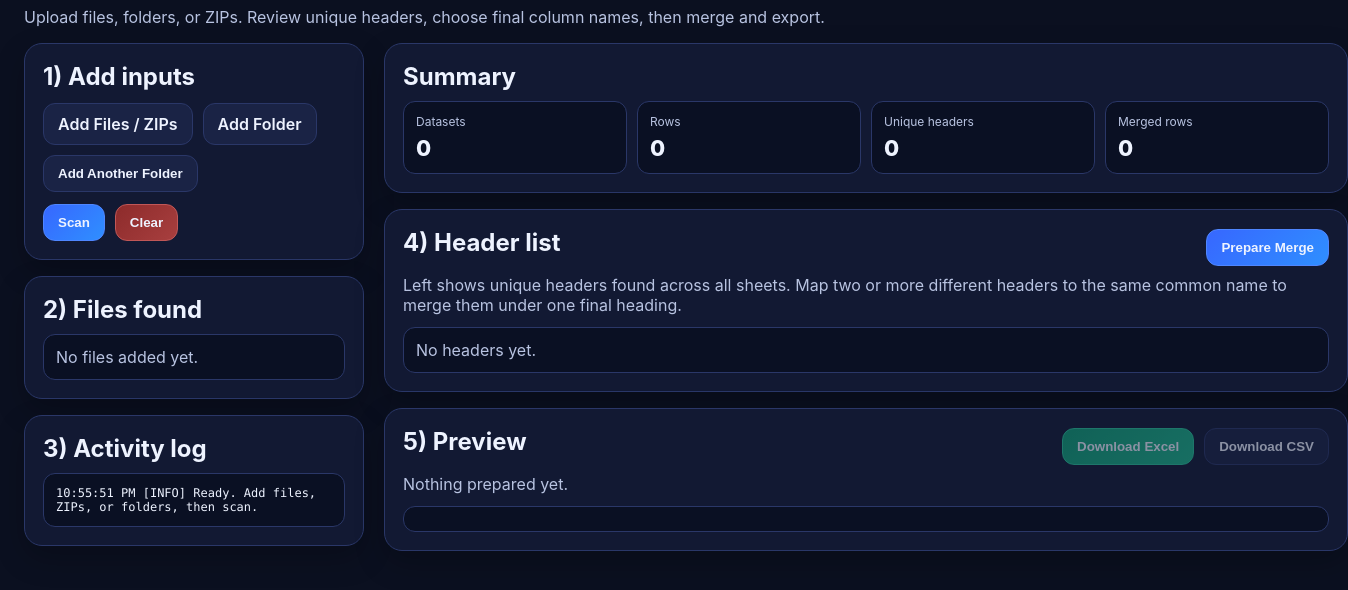
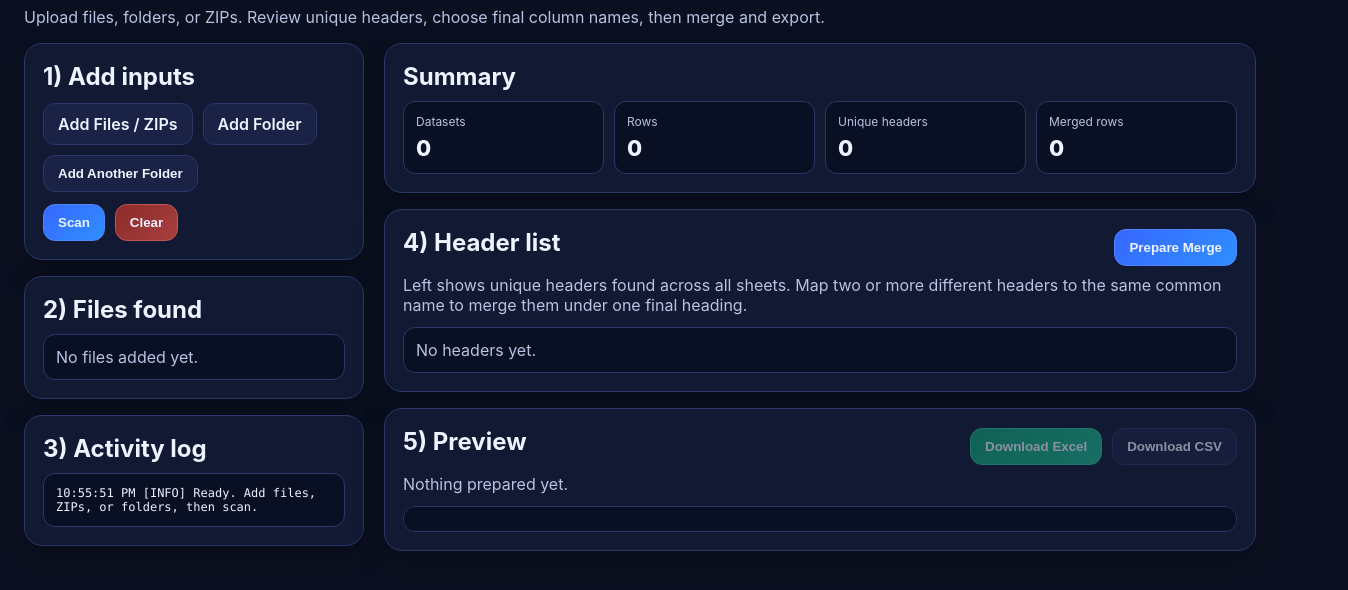
Before and after one commit to worldofprofessionalsin-lab/ExcelMerger, a plain HTML site: page index.html in a window 1280 px wide. Shown: the part 66-656 px from the top of the page, 1348 px wide, since content can reach past the window. Drawn offline with nearby package versions, Linux system fonts and the light colour scheme.

Commit message:
Update index.html

```diff
--- a/index.html
+++ b/index.html
@@ -22,13 +22,28 @@
       font-family: Inter, system-ui, -apple-system, Segoe UI, Roboto, Arial, sans-serif;
       background: #0b1020;
       color: var(--text);
+      min-height: 100vh;
     }
-    .wrap { max-width: 1320px; margin: 0 auto; padding: 24px; }
+    .wrap {
+      max-width: 100%;
+      margin: 0;
+      padding: 24px;
+      width: 100%;
+    }
+    html, body { overflow-x: hidden; }
     h1,h2,h3 { margin: 0 0 10px; }
     p { margin: 0; color: var(--muted); }
-    .grid { display: grid; grid-template-columns: 340px 1fr; gap: 20px; align-items: start; }
-    .stack { display: flex; flex-direction: column; gap: 16px; }
+    .grid {
+      display: grid;
+      grid-template-columns: 340px minmax(0, 1fr);
+      gap: 20px;
+      align-items: start;
+      width: 100%;
+    }
+    .stack { display: flex; flex-direction: column; gap: 16px; min-width: 0; }
+    .stack { display: flex; flex-direction: column; gap: 16px; min-width: 0; }
     .card {
+      min-width: 0;
       background: #121933;
       border: 1px solid var(--border);
       border-radius: 18px;
@@ -158,9 +173,9 @@
       color: var(--muted);
       margin: 0 6px 6px 0;
     }
-    .table-wrap { overflow: auto; max-height: 70vh; background:#0a1023; }
-    table { width: 100%; border-collapse: collapse; min-width: 900px; }
-    th, td { border-bottom: 1px solid #1a2342; padding: 10px; text-align: left; font-size: 13px; }
+    .table-wrap { overflow-x: auto; overflow-y: auto; max-height: 70vh; max-width: 100%; background:#0a1023; }
+    table { width: 100%; border-collapse: collapse; min-width: 900px; max-width: 100%; }
+    th, td { border-bottom: 1px solid #1a2342; padding: 10px; text-align: left; font-size: 13px; word-break: break-word; overflow-wrap: anywhere; }
     th { position: sticky; top: 0; background: #141d3e; z-index: 1; }
     @media (max-width: 1100px) {
       .grid { grid-template-columns: 1fr; }
```
